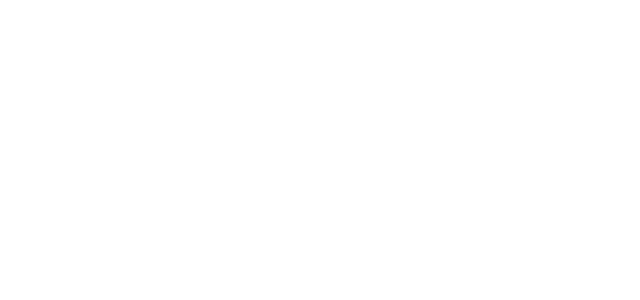
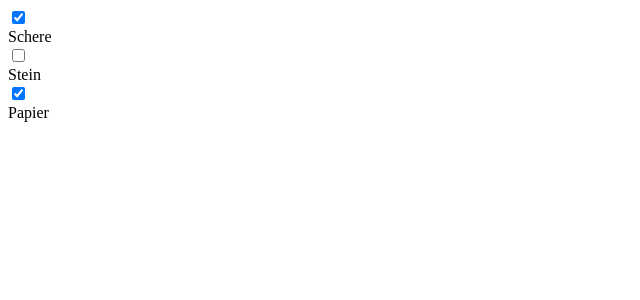
Before and after one commit to aethmos/stp_todolist-mongodb, a React (Create React App) app in the folder client/: page / in a window 1280 px wide. Shown: the top 300 px of the page, without its empty margins (0-640 px from the left). Built offline with nearby package versions, Linux system fonts and the light colour scheme.

Commit message:
Implementation of checklist_item component

```diff
--- a/client/src/App.js
+++ b/client/src/App.js
@@ -5,6 +5,9 @@
   render() {
     return (
       <div>
+        <CheckListItem description='Schere' state='done' />
+        <CheckListItem description='Stein' state='' />
+        <CheckListItem description='Papier' state='done' />
       </div>
     );
   }
--- a/client/src/components/CheckListItem.js
+++ b/client/src/components/CheckListItem.js
@@ -2,7 +2,13 @@
 
 function CheckListItem(props) {
     return (
-        <div></div>
+        <div className='checklist__item'>
+            <input
+                type='checkbox'
+                defaultChecked={ props.state === 'done' ? 'checked' : ''}
+                onChange={ props.onChange }></input>
+            <div>{ props.description }</div>
+        </div>
     );
 }
 
```
